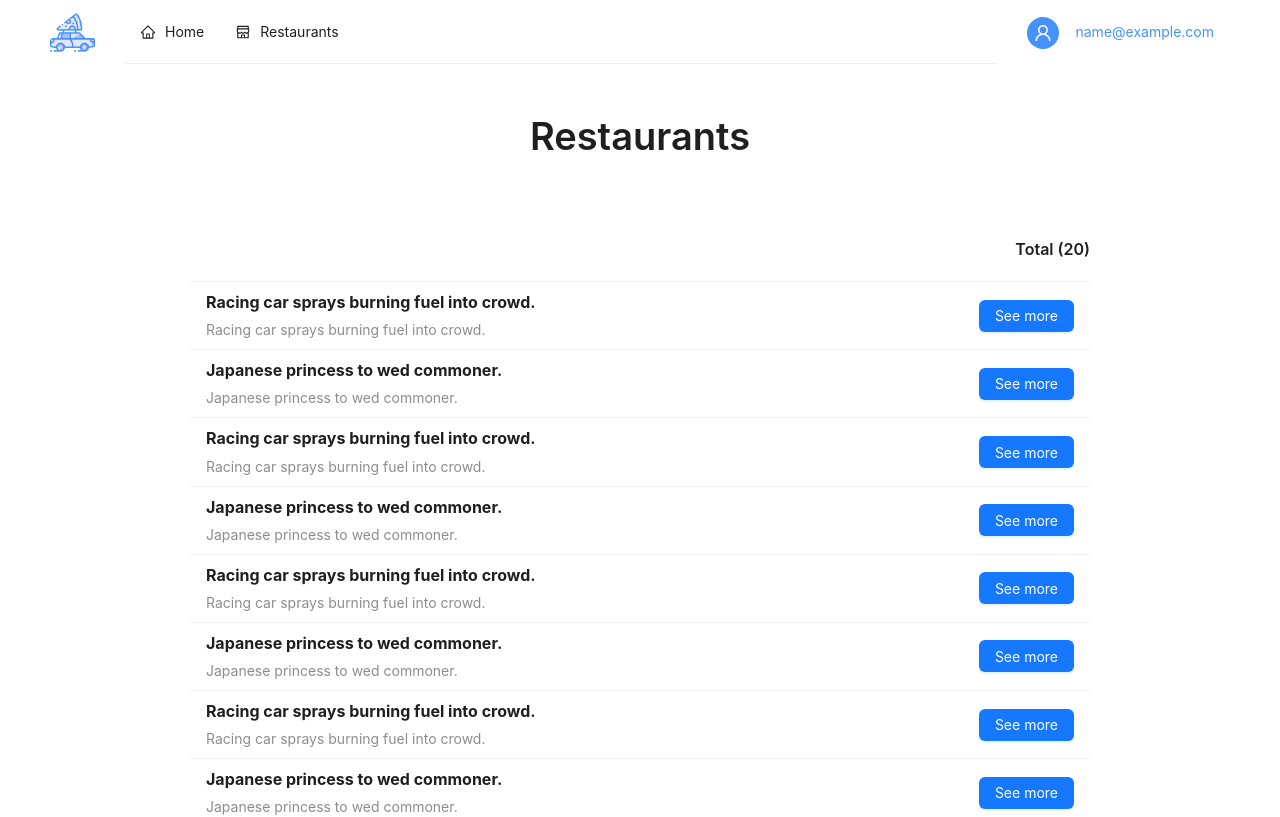
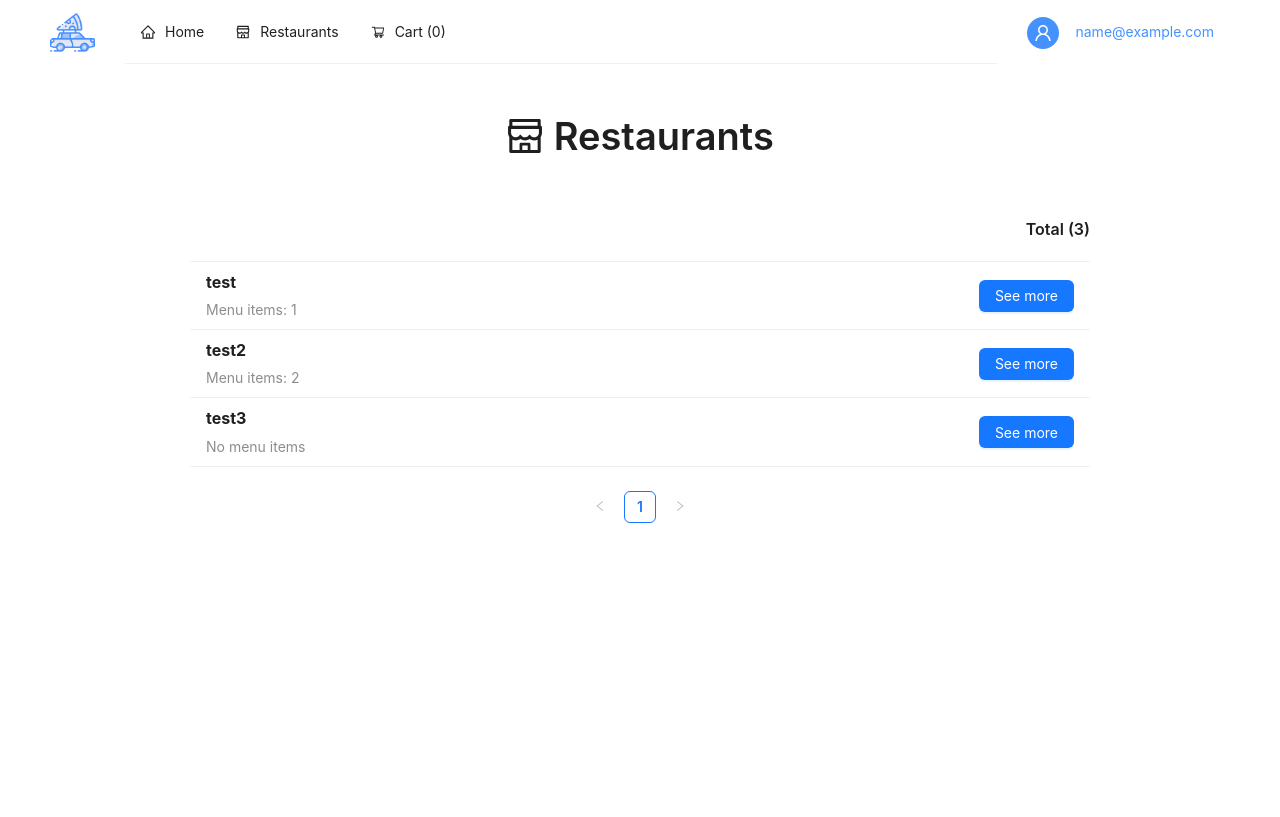
Before and after one commit to Pejomi/mtogo-frontend, a React (Create React App) app: page /restaurants in a window 1280 px wide. Shown: the top 817 px of the page. Built offline with nearby package versions, Linux system fonts and the light colour scheme; sample sign-in values are in the browser's storage.

Commit message:
added shopping cart to frontend plus some refactoring

```diff
--- a/src/App.tsx
+++ b/src/App.tsx
@@ -6,15 +6,21 @@ function App() {
 
   const [user, setUser] = useState<User | null>(
     (localStorage.getItem('user')) ? JSON.parse(localStorage.getItem('user')!) : null);
+  const [cart, setCart] = useState<Cart | null>(
+    (localStorage.getItem('cart')) ? JSON.parse(localStorage.getItem('cart')!) : null);
 
   useEffect(() => {
     localStorage.setItem('user', JSON.stringify(user));
   }, [setUser, user]);
 
+  useEffect(() => {
+    localStorage.setItem('cart', JSON.stringify(cart));
+  }, [setCart, cart]);
+
   return (
     <>
-      <NavigationBar user={user} />
-      <AppRouter user={user} setUser={setUser} />
+      <NavigationBar user={user} cart={cart} />
+      <AppRouter user={user} setUser={setUser} cart={cart} setCart={setCart} />
     </>
   );
 }
--- a/src/components/LoginForm.tsx
+++ b/src/components/LoginForm.tsx
@@ -57,7 +57,7 @@ const LoginForm: React.FC<LoginFormProps> = ({ setUser }) => {
                 />
             </Form.Item>
             <Form.Item style={{ textAlign: "center" }}>
-                <Button id="loginsubmit" type="primary" htmlType="submit" className="login-form-button" name="login">
+                <Button id="submit-login" type="primary" htmlType="submit" className="login-form-button" name="login">
                     Log in
                 </Button>
                 <span style={{ paddingLeft: "10px" }}>Or <a href="/create_account">register now!</a></span>
--- a/src/components/Navigationbar.tsx
+++ b/src/components/Navigationbar.tsx
@@ -1,4 +1,4 @@
-import { HomeOutlined, ShopOutlined, UserOutlined } from '@ant-design/icons';
+import { HomeOutlined, ShopOutlined, ShoppingCartOutlined, UserOutlined } from '@ant-design/icons';
 import type { MenuProps } from 'antd';
 import { Avatar, Button, Col, Dropdown, Menu, Row } from 'antd';
 import { Header } from 'antd/es/layout/layout';
@@ -8,9 +8,10 @@ import React from 'react';
 
 interface NavigationBarProps {
     user: User | null;
+    cart: Cart | null;
 }
 
-const NavigationBar: React.FC<NavigationBarProps> = ({ user }) => {
+const NavigationBar: React.FC<NavigationBarProps> = ({ user, cart }) => {
     const items: MenuProps['items'] = [
         {
             key: '1',
@@ -38,10 +39,17 @@ const NavigationBar: React.FC<NavigationBarProps> = ({ user }) => {
                             </Menu.Item>
                             {
                                 user &&
-                                <Menu.Item key="2" icon={<ShopOutlined />}>
-                                    Restaurants
-                                    <Link to="/restaurants" />
-                                </Menu.Item>
+                                <>
+                                    <Menu.Item key="2" icon={<ShopOutlined />}>
+                                        Restaurants
+                                        <Link to="/restaurants" />
+                                    </Menu.Item>
+                                    <Menu.Item key="3" icon={<ShoppingCartOutlined />}>
+                                        <>
+                                            Cart (<span id="cart-size">{cart?.items.length ? cart.items.length : 0}</span>)
+                                        </>
+                                    </Menu.Item>
+                                </>
                             }
                         </Menu>
                     </Col>
@@ -55,7 +63,7 @@ const NavigationBar: React.FC<NavigationBarProps> = ({ user }) => {
                                     <Col>
                                         <Dropdown menu={{ items }} arrow
                                             placement="bottomRight">
-                                            <Button style={{ color: "#4592ff" }} type="link" id='useremail'>{user.email}</Button>
+                                            <Button style={{ color: "#4592ff" }} type="link" id='user-email'>{user.email}</Button>
                                         </Dropdown>
                                     </Col>
                                 </>
--- a/src/components/RestaurantList.tsx
+++ b/src/components/RestaurantList.tsx
@@ -1,8 +1,11 @@
 import { Button, List } from "antd";
 import Title from "antd/es/typography/Title";
+import { useState } from "react";
+import { Link, useParams } from "react-router-dom";
 
 const RestaurantList = () => {
-    // DUMMY DATA
+
+    /* // DUMMY DATA
     const data = [
         { id: 1, name: 'Racing car sprays burning fuel into crowd.' },
         { id: 2, name: 'Japanese princess to wed commoner.' },
@@ -24,21 +27,88 @@ const RestaurantList = () => {
         { id: 18, name: 'Japanese princess to wed commoner.' },
         { id: 19, name: 'Racing car sprays burning fuel into crowd.' },
         { id: 20, name: 'Japanese princess to wed commoner.' },
-    ];
+    ]; */
+
+    const [restaurants, setRestaurants] = useState<Restaurant[] | []>(
+        [
+            {
+                id: "1",
+                name: "test",
+                menus: [
+                    {
+                        id: "1",
+                        name: "test",
+                        restaurantId: "1",
+                        price: 10.0
+                    }
+                ]
+            },
+            {
+                id: "2",
+                name: "test2",
+                menus: [
+                    {
+                        id: "1",
+                        name: "test",
+                        restaurantId: "1",
+                        price: 10.0
+                    },
+                    {
+                        id: "1",
+                        name: "test",
+                        restaurantId: "1",
+                        price: 10.0
+                    }
+                ]
+            },
+            {
+                id: "3",
+                name: "test3",
+                menus: [
+
+                ]
+            }
+        ]
+        /* [] */
+    );
+
+    /*  async function fetchRestaurant(params: { id: string }) {
+         try {
+             const response = await axios.post(`http://localhost:8083/api / restaurants / ${ id } `, params);
+             const data = response.data;
+             return data;
+         } catch (error: any) {
+             throw error;
+         }
+     }
+
+     useEffect(() => {
+         if (id) {
+             fetchRestaurant({ id })
+                 .then((data: any) => {
+                     setRestaurant(data);
+                 })
+                 .catch((error: any) => {
+                     console.error("Error occurred:", error);
+                 });
+         }
+     }, [id]); */
 
     return (
         <List
-            header={<Title style={{ textAlign: "right" }} level={5}>Total ({data.length})</Title>}
+            header={<Title style={{ textAlign: "right" }} level={5}>Total ({restaurants.length})</Title>}
             size="small"
             pagination={{ align: "center", position: "bottom" }}
-            dataSource={data}
-            renderItem={(item) => (
+            dataSource={restaurants}
+            renderItem={(item: Restaurant) => (
                 <List.Item key={item.id}>
                     <List.Item.Meta
                         title={<div style={{ fontSize: "16px" }}>{item.name}</div>}
-                        description={item.name}
+                        description={item.menus.length > 0 ? `Menu items: ${item.menus.length}` : "No menu items"}
                     />
-                    <div><Button type="primary">See more</Button></div>
+                    <Link to={`/restaurants/${item.id}`}>
+                        <Button type="primary">See more</Button>
+                    </Link>
                 </List.Item>
             )}
         />
--- a/src/pages/Restaurant.tsx
+++ b/src/pages/Restaurant.tsx
@@ -1,18 +1,70 @@
 import Title from "antd/es/typography/Title";
 import { Flex, Col } from "antd";
 import MenuList from "../components/MenuList";
+import { useParams } from "react-router-dom";
+import axios from "axios";
+import { useEffect, useState } from "react";
+import { ShopOutlined } from "@ant-design/icons";
 
-const Restaurant = () => {
+interface RestaurantProps {
+    cart: Cart | null;
+    setCart: (cart: Cart) => void;
+}
+
+const Restaurant: React.FC<RestaurantProps> = ({ cart, setCart }) => {
+    const { id } = useParams<{ id: string }>();
+    const [restaurant, setRestaurant] = useState<Restaurant | null>(
+        {
+            id: "1",
+            name: "test",
+            menus: [
+                {
+                    id: "1",
+                    name: "test",
+                    restaurantId: "1",
+                    price: 10.0
+                }
+            ]
+        }
+        /* null */
+    );
+
+    /*  async function fetchRestaurant(params: { id: string }) {
+         try {
+             const response = await axios.post(`http://localhost:8083/api / restaurants / ${ id } `, params);
+             const data = response.data;
+             return data;
+         } catch (error: any) {
+             throw error;
+         }
+     }
+
+     useEffect(() => {
+         if (id) {
+             fetchRestaurant({ id })
+                 .then((data: any) => {
+                     setRestaurant(data);
+                 })
+                 .catch((error: any) => {
+                     console.error("Error occurred:", error);
+                 });
+         }
+     }, [id]); */
+
     return (
         <>
             <div style={{ margin: "0px 100px", padding: 24 }}>
-                <Title style={{ textAlign: "center" }}> [Restaurant Name]</Title>
-                <br />
-                <Flex justify="center" align="flex-start">
-                    <Col style={{ width: "100%", maxWidth: "900px" }}>
-                        <MenuList />
-                    </Col>
-                </Flex>
+                {
+                    restaurant &&
+                    <>
+                        <Title style={{ textAlign: "center" }}><ShopOutlined /> {restaurant.name}</Title>
+                        <Flex justify="center" align="flex-start">
+                            <Col style={{ width: "100%", maxWidth: "900px" }}>
+                                <MenuList data={restaurant.menus} cart={cart} setCart={setCart} />
+                            </Col>
+                        </Flex>
+                    </>
+                }
             </div >
         </>
     )
--- a/src/pages/Restaurants.tsx
+++ b/src/pages/Restaurants.tsx
@@ -1,13 +1,14 @@
 import Title from "antd/es/typography/Title";
 import RestaurantList from "../components/RestaurantList";
 import { Flex, Col } from "antd";
+import { ShopOutlined } from "@ant-design/icons";
+import { useState } from "react";
 
 const Restaurants = () => {
     return (
         <>
             <div style={{ margin: "0px 100px", padding: 24 }}>
-                <Title style={{ textAlign: "center" }}> Restaurants</Title>
-                <br />
+                <Title style={{ textAlign: "center" }}> <ShopOutlined /> Restaurants</Title>
                 <Flex justify="center" align="flex-start">
                     <Col style={{ width: "100%", maxWidth: "900px" }}>
                         <RestaurantList />
--- a/src/routes/AppRouter.tsx
+++ b/src/routes/AppRouter.tsx
@@ -7,13 +7,16 @@ import Error from "../pages/Error";
 import React from "react";
 import RequireAuth from "./RequireAuth";
 import Logout from "../pages/Logout";
+import Restaurant from "../pages/Restaurant";
 
 interface AppRouterProps {
     user: User | null;
     setUser: (user: User) => void;
+    cart: Cart | null;
+    setCart: (cart: Cart) => void;
 }
 
-const AppRouter: React.FC<AppRouterProps> = ({ user, setUser }) => {
+const AppRouter: React.FC<AppRouterProps> = ({ user, setUser, cart, setCart }) => {
     return (
         <Routes>
             <Route path='/' element={<Home />} />
@@ -25,7 +28,9 @@ const AppRouter: React.FC<AppRouterProps> = ({ user, setUser }) => {
             <Route path='/restaurants' element={
                 <RequireAuth isAuthorized={user !== null} children={<Restaurants />} />
             } />
-
+            <Route path='/restaurants/:id' element={
+                <RequireAuth isAuthorized={user !== null} children={<Restaurant cart={cart} setCart={setCart} />} />
+            } />
         </Routes>
     );
 }
```
Also changed, not shown: src/components/MenuList.tsx (+31 -31 lines), src/types/global.d.ts (+7 -3 lines).
